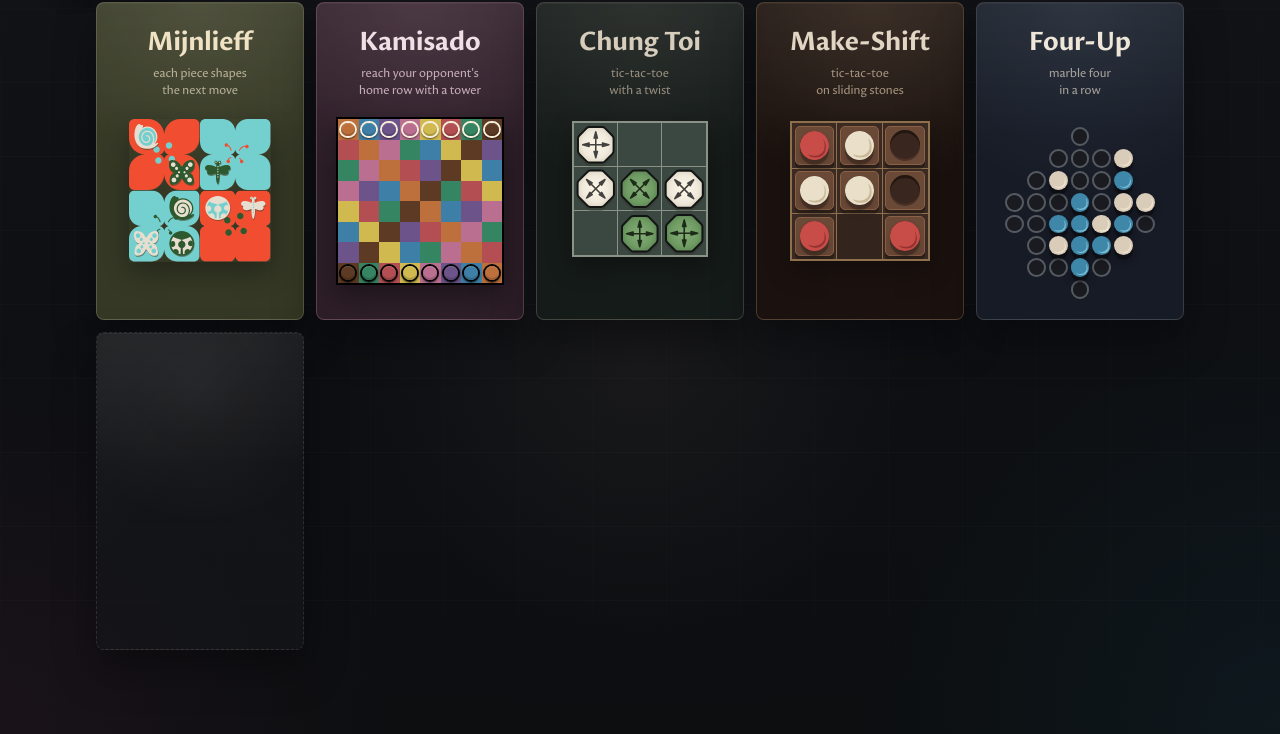
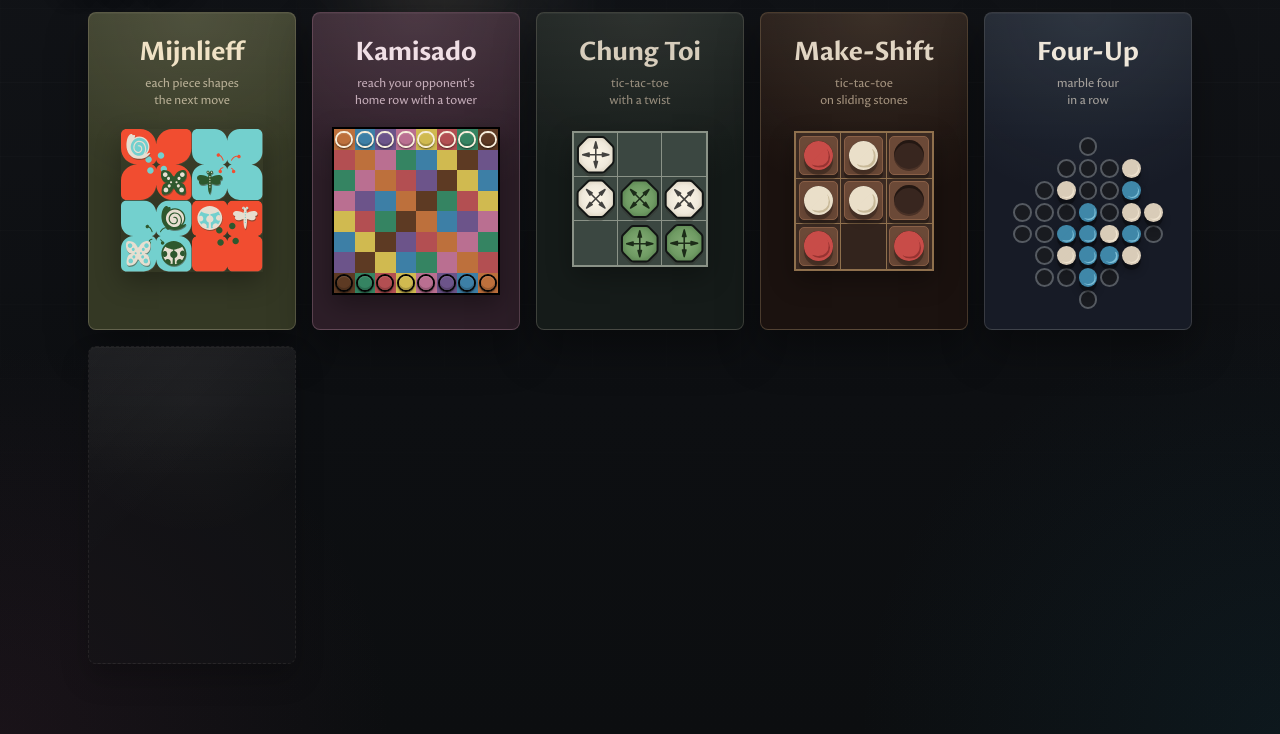
Before and after one commit to hlaspoor/junjie-play, a website built with Vite: page index.html in a window 1280 px wide. Shown: the part 66-800 px from the top of the page. Built offline with nearby package versions, Linux system fonts and the light colour scheme.

Commit message:
Refine homepage layout polish

```diff
--- a/src/styles.css
+++ b/src/styles.css
@@ -69,10 +69,31 @@ a {
   overflow-x: hidden;
   padding: 20px 32px 32px;
   background:
-    radial-gradient(circle at 50% 54%, rgba(166, 142, 125, 0.08), transparent 35%),
     radial-gradient(circle at 0% 100%, rgba(124, 54, 88, 0.12), transparent 26%),
     radial-gradient(circle at 100% 100%, rgba(24, 96, 124, 0.12), transparent 28%),
     linear-gradient(180deg, #111317 0%, #0d0f12 58%, #0c0e10 100%);
+}
+
+.page-shell::after {
+  position: absolute;
+  top: -18vh;
+  left: 15vw;
+  z-index: 0;
+  width: min(460px, 38vw);
+  height: 70vh;
+  pointer-events: none;
+  content: "";
+  background:
+    radial-gradient(ellipse at 50% 0%, rgba(244, 219, 184, 0.16), transparent 52%),
+    linear-gradient(108deg, transparent 12%, rgba(244, 219, 184, 0.12) 42%, rgba(120, 172, 182, 0.035) 55%, transparent 78%);
+  filter: blur(18px);
+  opacity: 0.68;
+  transform: rotate(-15deg);
+  transform-origin: 50% 0%;
+  mask-image:
+    linear-gradient(to right, transparent 0%, black 32%, black 68%, transparent 100%),
+    linear-gradient(to bottom, black 0%, rgba(0, 0, 0, 0.72) 45%, transparent 100%);
+  mask-composite: intersect;
 }
 
 .page-shell::before {
@@ -84,14 +105,14 @@ a {
     linear-gradient(rgba(255, 255, 255, 0.018) 1px, transparent 1px),
     linear-gradient(90deg, rgba(255, 255, 255, 0.012) 1px, transparent 1px);
   background-size: 74px 74px;
-  mask-image: linear-gradient(to bottom, transparent, black 18%, black 82%, transparent);
+  mask-image: linear-gradient(to bottom, transparent 0%, black 16%, rgba(0, 0, 0, 0.72) 42%, rgba(0, 0, 0, 0.18) 72%, transparent 100%);
 }
 
 .hero {
   position: relative;
   z-index: 1;
   width: calc(100% + 64px);
-  margin: 0 -32px 18px;
+  margin: 0 -32px 28px;
 }
 
 .brand-copy {
@@ -140,10 +161,10 @@ a {
   display: grid;
   grid-template-columns: repeat(auto-fit, minmax(var(--card-width), var(--card-width)));
   justify-content: center;
-  gap: 12px;
+  gap: 16px;
   width: 100%;
-  max-width: calc(var(--card-width) * 6 + 12px * 5);
-  margin: 0 auto;
+  max-width: calc(var(--card-width) * 6 + 16px * 5);
+  margin: 10px auto 0;
 }
 
 .game-card {
@@ -285,11 +306,14 @@ a.game-card:hover {
 
 .placeholder-card {
   border-style: dashed;
-  border-color: rgba(232, 220, 210, 0.12);
+  border-color: rgba(232, 220, 210, 0.075);
   background:
-    radial-gradient(circle at 50% 18%, rgba(232, 220, 210, 0.055), transparent 48%),
-    linear-gradient(135deg, rgba(255, 255, 255, 0.035), transparent 44%),
-    rgba(22, 23, 26, 0.68);
+    radial-gradient(circle at 50% 18%, rgba(232, 220, 210, 0.032), transparent 48%),
+    linear-gradient(135deg, rgba(255, 255, 255, 0.02), transparent 44%),
+    rgba(22, 23, 26, 0.42);
+  box-shadow:
+    0 14px 28px rgba(0, 0, 0, 0.22),
+    inset 0 1px 0 rgba(255, 255, 255, 0.025);
 }
 
 .card-copy {
@@ -850,7 +874,7 @@ a.game-card:hover {
 
   .hero {
     width: calc(100% + 28px);
-    margin: 0 -14px 14px;
+    margin: 0 -14px 22px;
   }
 
   .brand-copy {
@@ -860,6 +884,7 @@ a.game-card:hover {
   .game-row {
     grid-template-columns: minmax(0, 420px);
     gap: 10px;
+    margin-top: 0;
   }
 
   .game-card {
```
